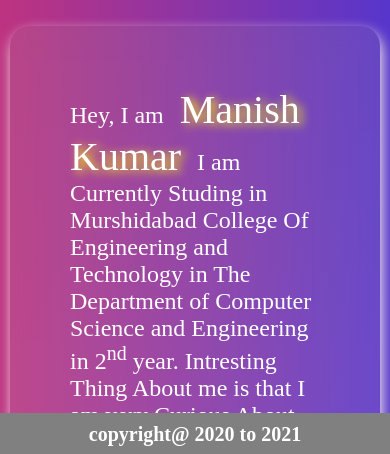
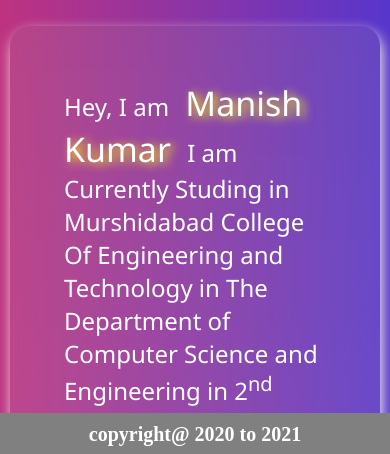
Before and after one commit to manish7479dlp/manish7479dlp.github.io, a React (Create React App) app: page / in a window 390 px wide. Shown: the part 388-842 px from the top of the page. Built offline with nearby package versions, Linux system fonts and the light colour scheme.

Commit message:
Some small changes is done in css part for Responsiveness

```diff
--- a/src/Components/style.css
+++ b/src/Components/style.css
@@ -195,7 +195,7 @@
 .detailSection .name {
     text-align: center;
     padding: 10px;
-    font-size: 4rem;
+    font-size: 3.4rem;
     color: white;
     text-shadow: 4px 2px 10px yellow;
 }
@@ -205,7 +205,7 @@
     padding: 5px;
     font-size: 2.4rem;
     color: var(--primaryColor);
-    font-family: cursive;
+    font-family: 'Segoe UI', Tahoma, Geneva, Verdana, sans-serif;
 
 }
 
@@ -230,7 +230,7 @@
 
     .detailSection p {
         text-align: left;
-        padding: 10px;
+        padding: 4px;
     }
 }
 
@@ -295,6 +295,7 @@
         padding: 10px;
     }
     .mainBody .container .content {
+        width: 260px;
         margin: 20px 2px;
     }
 }
```
